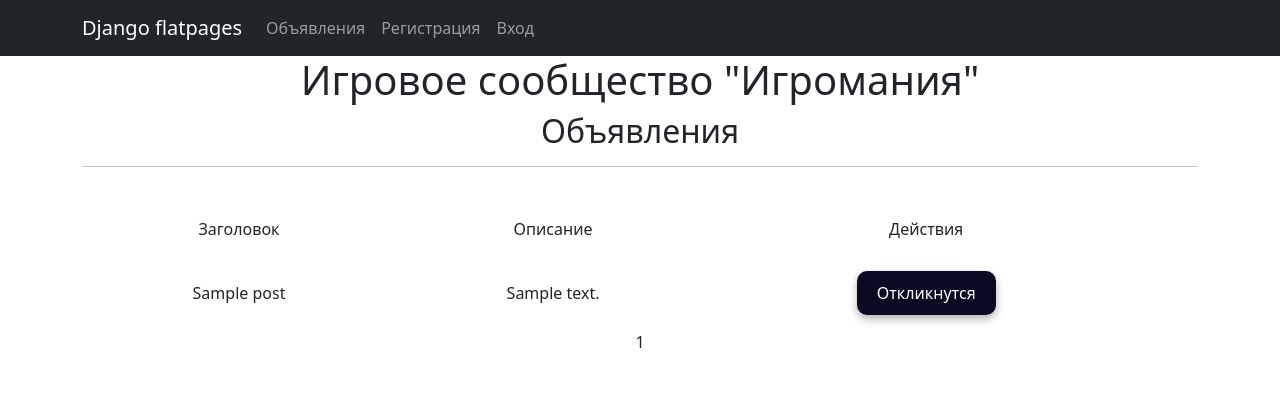
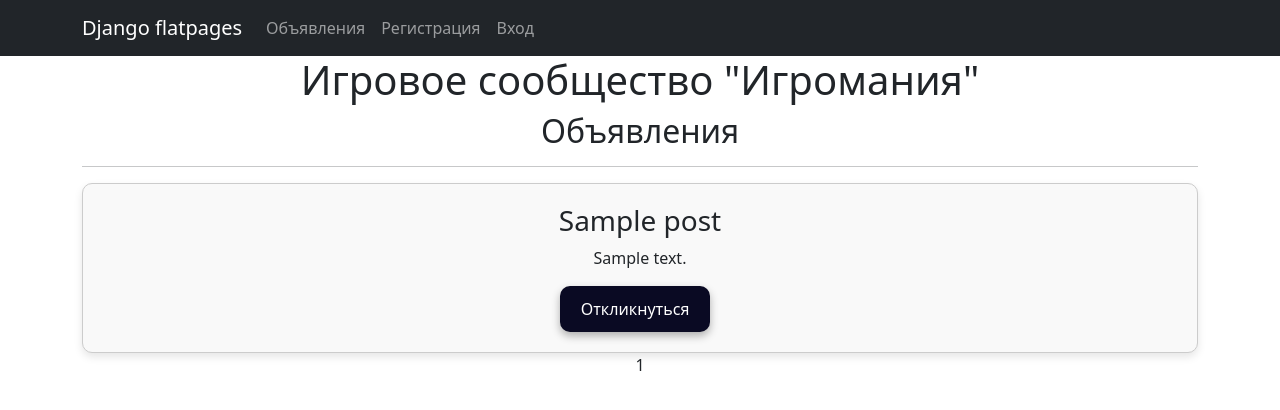
Before and after one commit to Aleksander558833/DashBoard, a Django app: template DashBoard/templates/post_list.html in a window 1280 px wide. Shown: the top 410 px of the page. Run offline with Django 3.2, Linux system fonts and the light colour scheme; the template is opened without the code that fills it: most values are stand-ins (such as "Sample title", 1, 10 or a date in 2020); some libraries are stand-ins or nearby versions.

Commit message:
Обновил главную страницу сайта.

```diff
--- /dev/null
+++ b/DashBoard/static/css/das.css
@@ -0,0 +1,29 @@
+.post-list {
+    display: flex;
+    flex-direction: column;
+    gap: 20px; /* Расстояние между объявлениями */
+}
+
+.post-item {
+    padding: 20px;
+    border: 1px solid #ccc;
+    border-radius: 10px;
+    background-color: #f9f9f9;
+    box-shadow: 0 4px 8px rgba(0, 0, 0, 0.1);
+}
+
+.post-actions {
+    margin-top: 10px;
+}
+
+.post-actions .btn {
+    display: inline-block;
+    padding: 10px 20px;
+    background-color: #0a0a23;
+    color: white;
+    text-decoration: none;
+    border-radius: 10px;
+    box-shadow: 0 4px 8px rgba(0, 0, 0, 0.3);
+    transition: box-shadow 0.3s ease;
+    margin-right: 10px; /* Отступ между кнопками */
+}
--- a/DashBoard/templates/flatpages/default.html
+++ b/DashBoard/templates/flatpages/default.html
@@ -9,6 +9,7 @@
         {% load static %}
         <!-- Core theme CSS (includes Bootstrap)-->
         <link href="{% static 'css/styles.css' %}" rel="stylesheet" />
+        <link href="{% static 'css/das.css' %}" rel="stylesheet" />
     </head>
     <body>
         <!-- Responsive navbar-->
@@ -29,9 +30,11 @@
                         <li class="nav-item">
                             <a class="nav-link" href="/posts/">Объявления</a>
                         </li>
+                        {% if not user.is_authenticated %}
                         <li class="nav-item">
                             <a class="nav-link" href="{% url 'account_signup' %}">Регистрация</a>
                         </li>
+                        {% endif %}
                         {% if user.is_authenticated %}
                         <li class="nav-item">
                             <a class="nav-link" href="{% url 'response_list' %}">Мои отклики</a>
--- a/DashBoard/templates/post_list.html
+++ b/DashBoard/templates/post_list.html
@@ -23,44 +23,28 @@ Post
               transition: box-shadow 0.3s ease;">Добавить объявление</a>
     {% endif %}
     {% if posts %}
-        <table cellpadding="15" width="95%" style="margin-top: 35px">
-            <tr>
-                <td>Заголовок</td>
-                <td>Описание</td>
-                <td>Действия</td>
-            </tr>
-
-            {% for post in posts %}
-            <tr>
-                <td>{{ post.title }}</td>
-                <td>{{ post.text|truncatewords:20|safe }}</td>
-
-                <td>
+    <div class="post-list">
+        {% for post in posts %}
+            <div class="post-item">
+                <h3>{{ post.title }}</h3>
+                <p>{{ post.text|truncatewords:20|safe }}</p>
+                <div class="post-actions">
                     {% if post.author == user %}
-                    <a href="{% url 'post_update' post.id %}">Изменить</a>
+                        <a href="{% url 'post_update' post.id %}" class="btn">Изменить</a>
+                        <a href="{% url 'post_delete' post.id %}" class="btn">Удалить</a>
                     {% endif %}
 
                     {% if post.author != user %}
-                    <a href="{% url 'response_create' post.id%}" style="display: inline-block;
-          padding: 10px 20px;
-          background-color: #0a0a23;
-          color: white;
-          text-decoration: none;
-          border-radius: 10px;
-          box-shadow: 0 4px 8px rgba(0, 0, 0, 0.3);
-          transition: box-shadow 0.3s ease;">Откликнутся</a>
+                        <a href="{% url 'response_create' post.id %}" class="btn">Откликнуться</a>
                     {% endif %}
+                </div>
+            </div>
+        {% endfor %}
+    </div>
+{% else %}
+    <h2>Объявлений нет!</h2>
+{% endif %}
 
-                    {% if post.author == user %}
-                    <a href="{% url 'post_delete' post.id %}">Удалить</a>
-                    {% endif %}
-                </td>
-            </tr>
-            {% endfor %}
-        </table>
-    {% else %}
-        <h2>Объявлений нет!</h2>
-    {% endif %}
 
     {% if page_obj.has_previous %}
     <a href="?{% url_replace page=1 %}">1</a>
```
Also changed, not shown: DashBoard/db.sqlite3, DashBoard/static/css/styles.css.
